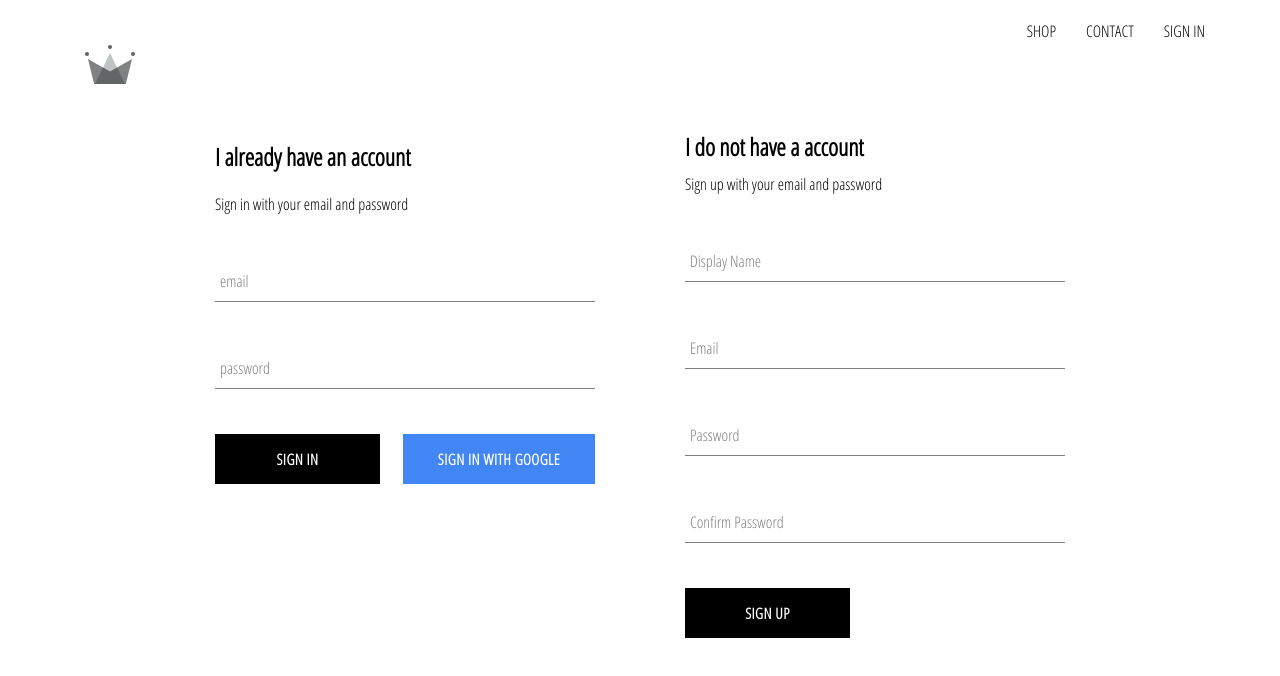
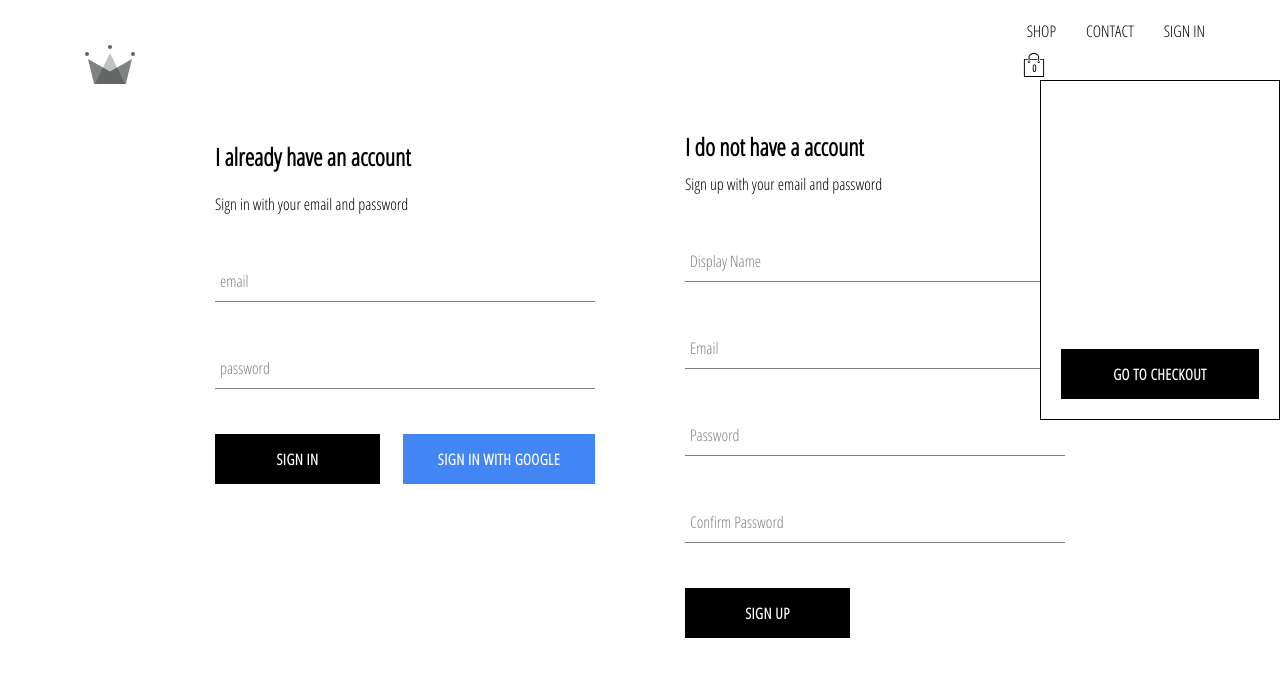
Before and after one commit to ZachAH/Crown-Clothing, a React (Create React App) app: page /signin in a window 1280 px wide. Shown: the top 676 px of the page. Built offline with nearby package versions, Linux system fonts and the light colour scheme; no server answers.

Commit message:
added cart component and shopping cart

```diff
--- a/src/components/Header/header.component.jsx
+++ b/src/components/Header/header.component.jsx
@@ -4,6 +4,8 @@ import { connect } from 'react-redux';
 
 import { ReactComponent as Logo } from '../../assets/crown.svg';
 import { auth } from '../../firebase/firebase.utils';
+import CartIcon from '../cart-icon/cart-icon.component';
+import CartDropdown from '../cart-dropdown/cart-dropdown.component';
 
 import './header.styles.scss';
 
@@ -28,7 +30,9 @@ const Header = ({currentUser}) => (
           SIGN IN
         </Link>
       )}
+      <CartIcon />
         </div>
+        <CartDropdown />
     </div>
 );
 
--- /dev/null
+++ b/src/components/cart-dropdown/cart-dropdown.component.jsx
@@ -0,0 +1,14 @@
+import React from 'react';
+
+import CustomButton from '../custom-button/custom-button.component';
+
+import './cart-dropdown.styles.scss';
+
+const CartDropdown = () => (
+    <div className='cart-dropdown'>
+        <div className='cart-items'/>
+        <CustomButton>GO TO CHECKOUT</CustomButton>
+    </div>
+);
+
+export default CartDropdown;
--- /dev/null
+++ b/src/components/cart-dropdown/cart-dropdown.styles.scss
@@ -0,0 +1,24 @@
+.cart-dropdown {
+    position: absolute;
+    width: 240px;
+    height: 340px;
+    display: flex;
+    flex-direction: column;
+    padding: 20px;
+    border: 1px solid black;
+    background-color: white;
+    top: 80px;
+    right: 0;
+    z-index: 5;
+
+    .cart-items {
+        height: 240px;
+        display: flex;
+        flex-direction: column;
+        overflow: scroll;
+    }
+
+    button {
+        margin-top: auto;
+    }
+}
--- /dev/null
+++ b/src/components/cart-icon/cart-icon.component.jsx
@@ -0,0 +1,14 @@
+import React from 'react';
+
+import { ReactComponent as ShoppingIcon } from '../../assets/shopping-bag.svg';
+
+import './cart-icon.styles.scss';
+
+const CartIcon = () => (
+    <div className='cart-icon'>
+        <ShoppingIcon className='shopping-icon' />
+        <span className='item-count'>0</span>
+    </div>
+);
+
+export default CartIcon;
--- /dev/null
+++ b/src/components/cart-icon/cart-icon.styles.scss
@@ -0,0 +1,21 @@
+.cart-icon {
+    width: 45px;
+    height: 45px;
+    position: relative;
+    display: flex;
+    align-items: center;
+    justify-content: center;
+    cursor: pointer;
+
+    .shopping-icon {
+      width: 24px;
+      height: 24px;
+    }
+
+    .item-count {
+      position: absolute;
+      font-size: 10px;
+      font-weight: bold;
+      bottom: 12px;
+    }
+  }
```
Also changed, not shown: src/assets/shopping-bag.svg (added).
